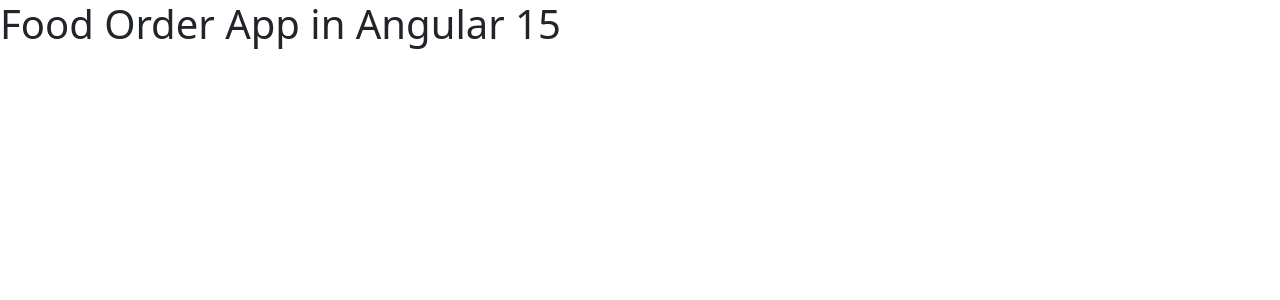
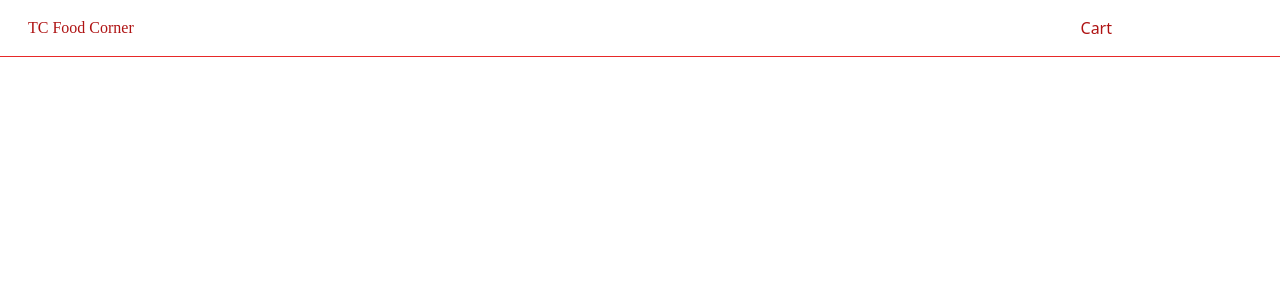
Before and after one commit to JAINIK0903/food-order, an Angular app: page / in a window 1280 px wide. Shown: the top 300 px of the page. Built offline with nearby package versions, Linux system fonts and the light colour scheme.

Commit message:
create basic navbar

```diff
--- a/src/app/app.component.html
+++ b/src/app/app.component.html
@@ -1 +1 @@
-<h1>Food Order App in Angular 15</h1>
+<app-header />
--- a/src/app/header/header.component.html
+++ b/src/app/header/header.component.html
@@ -1 +1,12 @@
-<p>header works!</p>
+<header>
+    <div class="container">
+        <a href="#" routerLink="/" class="logo">TC Food Corner</a>
+        <nav>
+            <ul>
+                <li>
+                    <a href="" routerLink="/cart">Cart</a>
+                </li>
+            </ul>
+        </nav>
+    </div>
+</header>
--- a/src/app/header/header.component.scss
+++ b/src/app/header/header.component.scss
@@ -0,0 +1,35 @@
+header {
+    background-color: #fff;
+    padding: 0;
+    border-bottom: 1px solid #e72929;
+}
+
+a {
+    color: #af1313;
+}
+
+nav ul {
+    list-style-type: none;
+    margin: 0
+}
+
+nav ul li a {
+    padding: 1em;
+    display: inline-block;
+}
+
+a:hover {
+    background-color: #e72929;
+    color: white;
+}
+
+.container {
+    margin: 0 0;
+    display: flex;
+    justify-content: space-between;
+}
+
+a.logo {
+    font-family: bold;
+    padding: 1em;
+}
--- a/src/styles.scss
+++ b/src/styles.scss
@@ -7,6 +7,10 @@
 
 body {
     margin: 0;
-    font-family: Arial, Helvetica, sans-serif;
+    font-family: Quicksand, sans-serif;
     font-size: 18px;
 }
+
+a {
+    text-decoration: none !important;
+}
```
